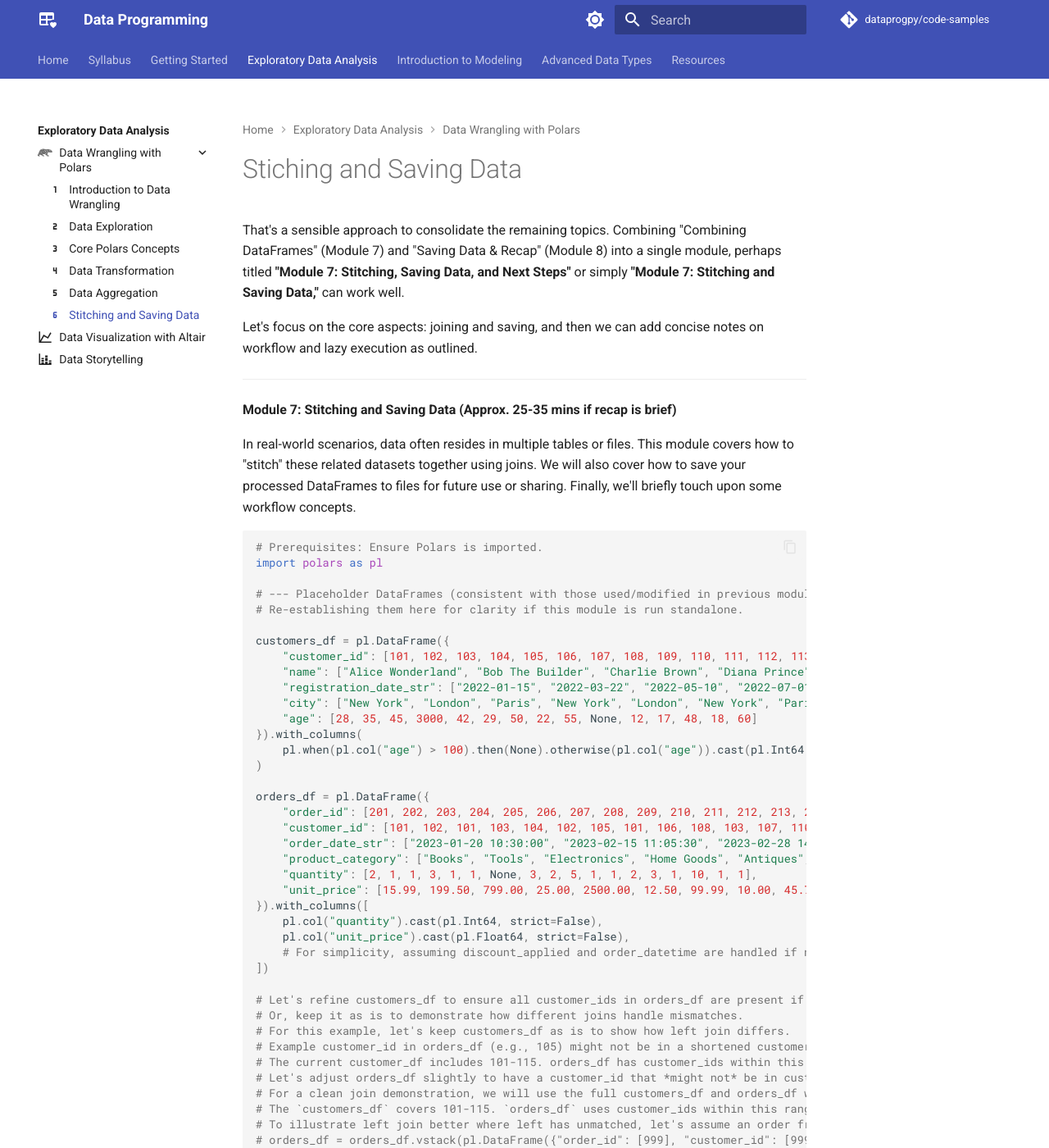
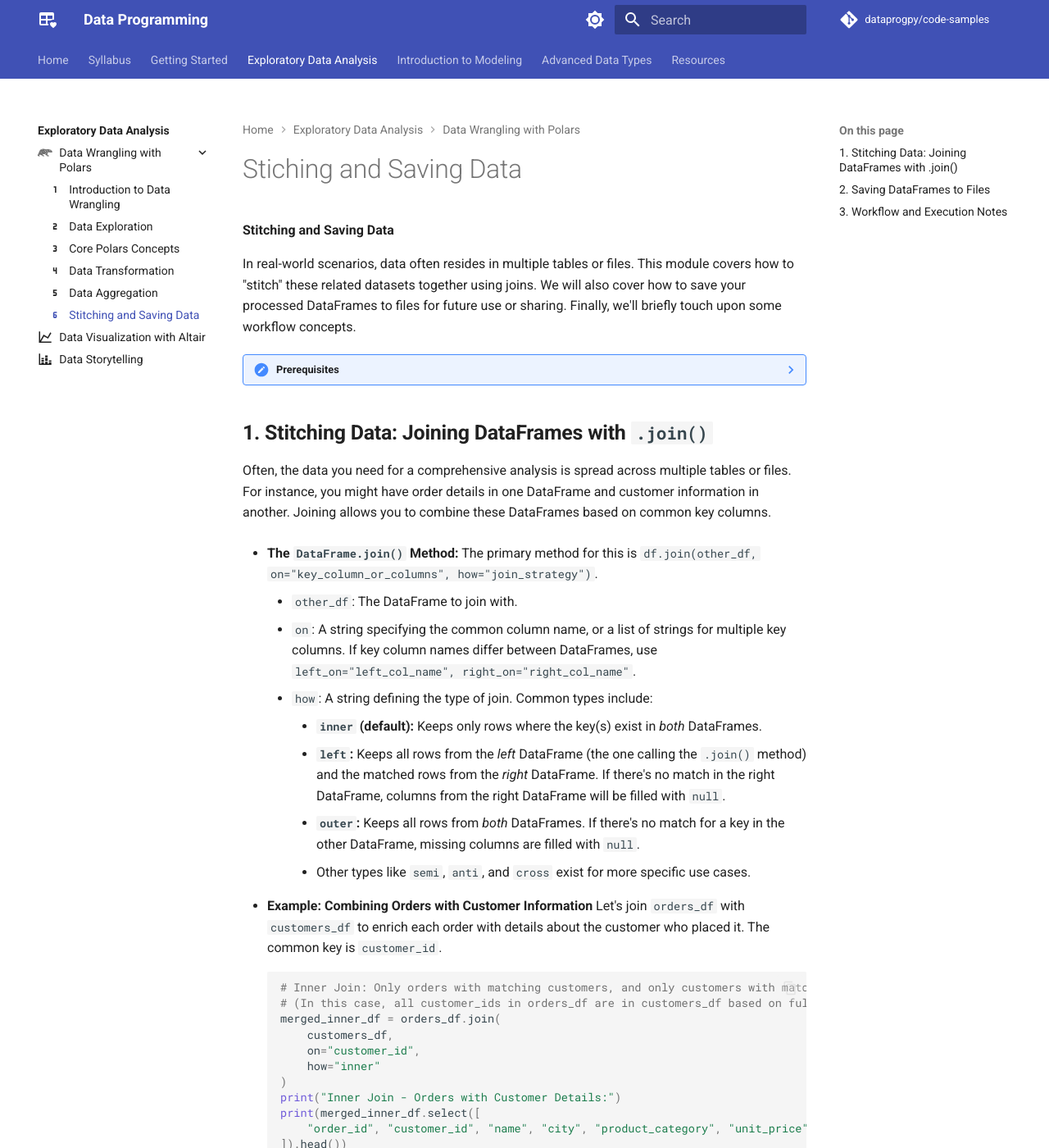
Before and after one commit to dataprogpy/dataprogpy.github.io, an MkDocs documentation site: the page built from docs/eda/data-wrangling/stitching-and-saving.md, in a window 1280 px wide and 1400 px high. Shown: the whole window at 82% size. Built offline with MkDocs 1.6.1 and Material for MkDocs 9.7.7, drawn with Linux system fonts in a browser that asks for light colours; comment, search, counter and statistics services are not loaded; some of the changed text lies outside the part shown.

Commit message:
fix prereqs using admonitions

````diff
--- a/docs/eda/data-wrangling/index.md
+++ b/docs/eda/data-wrangling/index.md
@@ -9,7 +9,7 @@ hide:
 
 <div class="grid cards" markdown>
 
--   [:material-numeric-0:{ .lg .middle } __Starter Colab Notebook__](https://colab.research.google.com/github/dataprogpy/code-samples/blob/main/starter_files/01_intro_to_colab.ipynb){:target="_blank"}
+-   [:material-numeric-0:{ .lg .middle } __Starter Colab Notebook__](https://colab.research.google.com/github/dataprogpy/code-samples/blob/main/starter_files/03_introduction_to_polars.ipynb){:target="_blank"}
 - [ :material-numeric-1:{ .lg .middle } __Introduction to Data Wrangling__](intro-to-wrangling.md)
 - [ :material-numeric-2:{ .lg .middle } __Data Exploration__](data-exploration.md)
 - [ :material-numeric-3:{ .lg .middle } __Core Polars Concepts__](core-polars-concepts.md)
--- a/docs/eda/data-wrangling/stitching-and-saving.md
+++ b/docs/eda/data-wrangling/stitching-and-saving.md
@@ -3,61 +3,57 @@ icon: material/numeric-6
 ---
 # Stiching and Saving Data
 
-That's a sensible approach to consolidate the remaining topics. Combining "Combining DataFrames" (Module 7) and "Saving Data & Recap" (Module 8) into a single module, perhaps titled **"Module 7: Stitching, Saving Data, and Next Steps"** or simply **"Module 7: Stitching and Saving Data,"** can work well.
-
-Let's focus on the core aspects: joining and saving, and then we can add concise notes on workflow and lazy execution as outlined.
-
------
-
-**Module 7: Stitching and Saving Data (Approx. 25-35 mins if recap is brief)**
+**Stitching and Saving Data**
 
 In real-world scenarios, data often resides in multiple tables or files. This module covers how to "stitch" these related datasets together using joins. We will also cover how to save your processed DataFrames to files for future use or sharing. Finally, we'll briefly touch upon some workflow concepts.
 
-```python
-# Prerequisites: Ensure Polars is imported.
-import polars as pl
+??? note "Prerequisites"
 
-# --- Placeholder DataFrames (consistent with those used/modified in previous modules) ---
-# Re-establishing them here for clarity if this module is run standalone.
+    ```python
+    # Prerequisites: Ensure Polars is imported.
+    import polars as pl
 
-customers_df = pl.DataFrame({
-    "customer_id": [101, 102, 103, 104, 105, 106, 107, 108, 109, 110, 111, 112, 113, 114, 115],
-    "name": ["Alice Wonderland", "Bob The Builder", "Charlie Brown", "Diana Prince", "Evan Almighty", "Fiona Gallagher", "George Jetson", "Hannah Montana", "Ian Malcolm", "Jane Doe", "Kevin McCallister", "Laura Palmer", "Michael Scott", "Nancy Drew", "Oscar Grouch"],
-    "registration_date_str": ["2022-01-15", "2022-03-22", "2022-05-10", "2022-07-01", "2022-08-19", "2023-01-20", None, "2023-04-05", "2023-06-12", "2023-07-21", "2023-09-01", "2023-10-15", "2024-02-10", "03/15/2024", "2024-05-01"],
-    "city": ["New York", "London", "Paris", "New York", "London", "New York", "Paris", "Berlin", "London", "New York", "Chicago", "Twin Peaks", "Scranton", "River Heights", "New York"],
-    "age": [28, 35, 45, 3000, 42, 29, 50, 22, 55, None, 12, 17, 48, 18, 60]
-}).with_columns(
-    pl.when(pl.col("age") > 100).then(None).otherwise(pl.col("age")).cast(pl.Int64, strict=False).alias("age_cleaned")
-)
+    # --- Placeholder DataFrames (consistent with those used/modified in previous modules) ---
+    # Re-establishing them here for clarity if this module is run standalone.
 
-orders_df = pl.DataFrame({
-    "order_id": [201, 202, 203, 204, 205, 206, 207, 208, 209, 210, 211, 212, 213, 214, 215, 216, 217, 218],
-    "customer_id": [101, 102, 101, 103, 104, 102, 105, 101, 106, 108, 103, 107, 110, 111, 102, 113, 101, 115], # Includes customer_id 111 not in current customers_df for left join illustration
-    "order_date_str": ["2023-01-20 10:30:00", "2023-02-15 11:05:30", "2023-02-28 14:12:55", "2023-03-10 09:00:15", "2023-03-12 17:45:00", "2023-04-05 12:00:00", "2023-04-22 16:20:30", "2023-05-01 10:00:00", "2023-05-15 08:55:10", "2023-06-01 11:30:00", "2023-06-20 13:40:00", "2023-07-01 00:00:00", "2023-07-25 10:10:10", "2023-09-10 14:20:30", "2023-11-05 19:00:00", "2024-02-15 09:30:00", "2024-03-01 10:00:00", "2024-05-05 12:12:12"],
-    "product_category": ["Books", "Tools", "Electronics", "Home Goods", "Antiques", "Books", "Electronics", "Books", "Beauty", "Music", "Home Goods", "Electronics", "Clothing", "Toys", "Tools", "Office Supplies", "Electronics", "Home Goods"],
-    "quantity": [2, 1, 1, 3, 1, 1, None, 3, 2, 5, 1, 1, 2, 3, 1, 10, 1, 1],
-    "unit_price": [15.99, 199.50, 799.00, 25.00, 2500.00, 12.50, 99.99, 10.00, 45.75, 9.99, 150.00, 499.50, 75.00, 29.99, 75.00, 4.99, 1200.00, 12.00]
-}).with_columns([
-    pl.col("quantity").cast(pl.Int64, strict=False),
-    pl.col("unit_price").cast(pl.Float64, strict=False),
-    # For simplicity, assuming discount_applied and order_datetime are handled if needed later
-])
+    customers_df = pl.DataFrame({
+        "customer_id": [101, 102, 103, 104, 105, 106, 107, 108, 109, 110, 111, 112, 113, 114, 115],
+        "name": ["Alice Wonderland", "Bob The Builder", "Charlie Brown", "Diana Prince", "Evan Almighty", "Fiona Gallagher", "George Jetson", "Hannah Montana", "Ian Malcolm", "Jane Doe", "Kevin McCallister", "Laura Palmer", "Michael Scott", "Nancy Drew", "Oscar Grouch"],
+        "registration_date_str": ["2022-01-15", "2022-03-22", "2022-05-10", "2022-07-01", "2022-08-19", "2023-01-20", None, "2023-04-05", "2023-06-12", "2023-07-21", "2023-09-01", "2023-10-15", "2024-02-10", "03/15/2024", "2024-05-01"],
+        "city": ["New York", "London", "Paris", "New York", "London", "New York", "Paris", "Berlin", "London", "New York", "Chicago", "Twin Peaks", "Scranton", "River Heights", "New York"],
+        "age": [28, 35, 45, 3000, 42, 29, 50, 22, 55, None, 12, 17, 48, 18, 60]
+    }).with_columns(
+        pl.when(pl.col("age") > 100).then(None).otherwise(pl.col("age")).cast(pl.Int64, strict=False).alias("age_cleaned")
+    )
 
-# Let's refine customers_df to ensure all customer_ids in orders_df are present if we want to avoid nulls in inner joins
-# Or, keep it as is to demonstrate how different joins handle mismatches.
-# For this example, let's keep customers_df as is to show how left join differs.
-# Example customer_id in orders_df (e.g., 105) might not be in a shortened customers_df if it was trimmed.
-# The current customer_df includes 101-115. orders_df has customer_ids within this range.
-# Let's adjust orders_df slightly to have a customer_id that *might not* be in customers_df if it were a subset
-# For a clean join demonstration, we will use the full customers_df and orders_df where customer_ids align.
-# The `customers_df` covers 101-115. `orders_df` uses customer_ids within this range.
-# To illustrate left join better where left has unmatched, let's assume an order from customer 999
-# orders_df = orders_df.vstack(pl.DataFrame({"order_id": [999], "customer_id": [999], ...})) # this is complex for now
-# Instead, we'll focus on cases where customers might not have orders.
+    orders_df = pl.DataFrame({
+        "order_id": [201, 202, 203, 204, 205, 206, 207, 208, 209, 210, 211, 212, 213, 214, 215, 216, 217, 218],
+        "customer_id": [101, 102, 101, 103, 104, 102, 105, 101, 106, 108, 103, 107, 110, 111, 102, 113, 101, 115], # Includes customer_id 111 not in current customers_df for left join illustration
+        "order_date_str": ["2023-01-20 10:30:00", "2023-02-15 11:05:30", "2023-02-28 14:12:55", "2023-03-10 09:00:15", "2023-03-12 17:45:00", "2023-04-05 12:00:00", "2023-04-22 16:20:30", "2023-05-01 10:00:00", "2023-05-15 08:55:10", "2023-06-01 11:30:00", "2023-06-20 13:40:00", "2023-07-01 00:00:00", "2023-07-25 10:10:10", "2023-09-10 14:20:30", "2023-11-05 19:00:00", "2024-02-15 09:30:00", "2024-03-01 10:00:00", "2024-05-05 12:12:12"],
+        "product_category": ["Books", "Tools", "Electronics", "Home Goods", "Antiques", "Books", "Electronics", "Books", "Beauty", "Music", "Home Goods", "Electronics", "Clothing", "Toys", "Tools", "Office Supplies", "Electronics", "Home Goods"],
+        "quantity": [2, 1, 1, 3, 1, 1, None, 3, 2, 5, 1, 1, 2, 3, 1, 10, 1, 1],
+        "unit_price": [15.99, 199.50, 799.00, 25.00, 2500.00, 12.50, 99.99, 10.00, 45.75, 9.99, 150.00, 499.50, 75.00, 29.99, 75.00, 4.99, 1200.00, 12.00]
+    }).with_columns([
+        pl.col("quantity").cast(pl.Int64, strict=False),
+        pl.col("unit_price").cast(pl.Float64, strict=False),
+        # For simplicity, assuming discount_applied and order_datetime are handled if needed later
+    ])
 
-```
+    # Let's refine customers_df to ensure all customer_ids in orders_df are present if we want to avoid nulls in inner joins
+    # Or, keep it as is to demonstrate how different joins handle mismatches.
+    # For this example, let's keep customers_df as is to show how left join differs.
+    # Example customer_id in orders_df (e.g., 105) might not be in a shortened customers_df if it was trimmed.
+    # The current customer_df includes 101-115. orders_df has customer_ids within this range.
+    # Let's adjust orders_df slightly to have a customer_id that *might not* be in customers_df if it were a subset
+    # For a clean join demonstration, we will use the full customers_df and orders_df where customer_ids align.
+    # The `customers_df` covers 101-115. `orders_df` uses customer_ids within this range.
+    # To illustrate left join better where left has unmatched, let's assume an order from customer 999
+    # orders_df = orders_df.vstack(pl.DataFrame({"order_id": [999], "customer_id": [999], ...})) # this is complex for now
+    # Instead, we'll focus on cases where customers might not have orders.
 
-**1. Stitching Data: Joining DataFrames with `.join()`**
+    ```
+
+## **1. Stitching Data: Joining DataFrames with `.join()`**
 
 Often, the data you need for a comprehensive analysis is spread across multiple tables or files. For instance, you might have order details in one DataFrame and customer information in another. Joining allows you to combine these DataFrames based on common key columns.
 
@@ -112,7 +108,7 @@ Often, the data you need for a comprehensive analysis is spread across multiple
 
     *Business Context:* An inner join might be used to analyze only confirmed sales linked to known customers. A left join (e.g., `customers_df.join(orders_df, ..., how="left")`) is crucial for analyses like identifying customers who haven't placed an order.
 
-**2. Saving DataFrames to Files**
+## **2. Saving DataFrames to Files**
 
 After performing your data wrangling tasks—cleaning, transforming, joining—you'll often want to save the resulting DataFrame. This allows you to persist your work for later use, share it with colleagues, or use it as input for other tools or models.
 
@@ -200,9 +196,3 @@ After performing your data wrangling tasks—cleaning, transforming, joining—y
     ```
 
     For many operations in an introductory context, Polars feels "eager," but its lazy core is always there for optimization.
-
------
-
-This combined module covers the essentials of joining DataFrames to create richer datasets and saving the results for persistence. The brief notes on method chaining and lazy execution provide a glimpse into more advanced Polars workflows.
-
-This should effectively cover the remaining topics from your outline.
````
Also changed, not shown: other parts of docs/eda/data-wrangling/stitching-and-saving.md (+1 -1 lines), docs/eda/data-wrangling/data-aggregation.md (+36 -45 lines), docs/eda/data-wrangling/data-exploration.md (+1 -1 lines).
